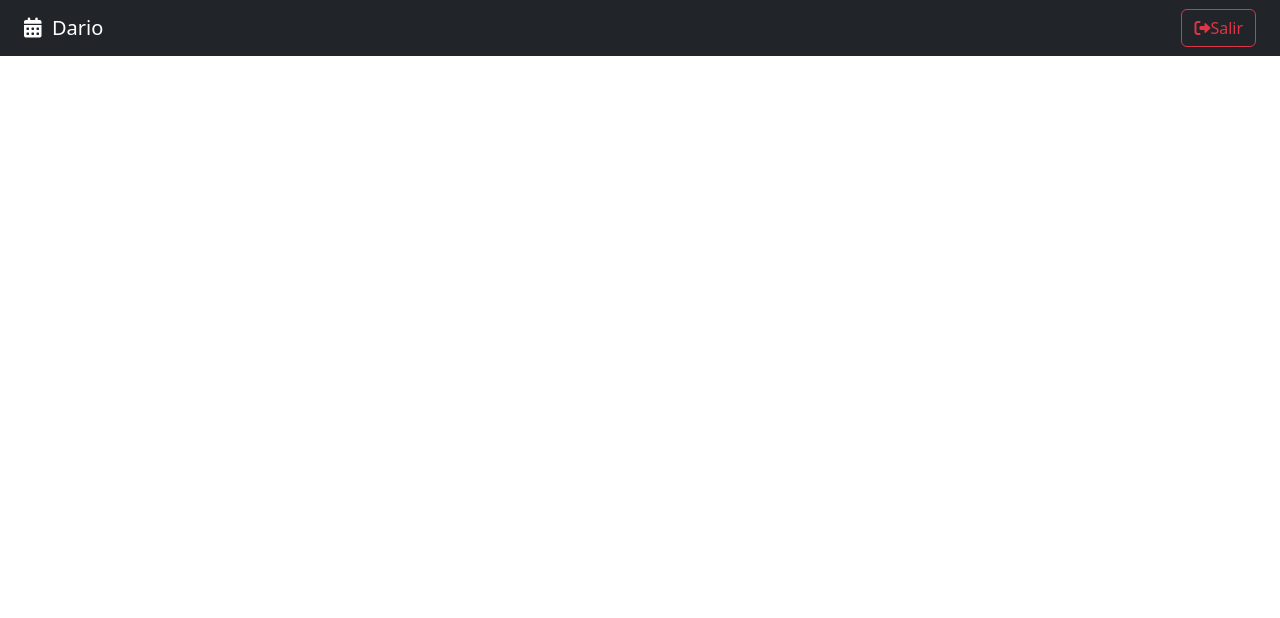
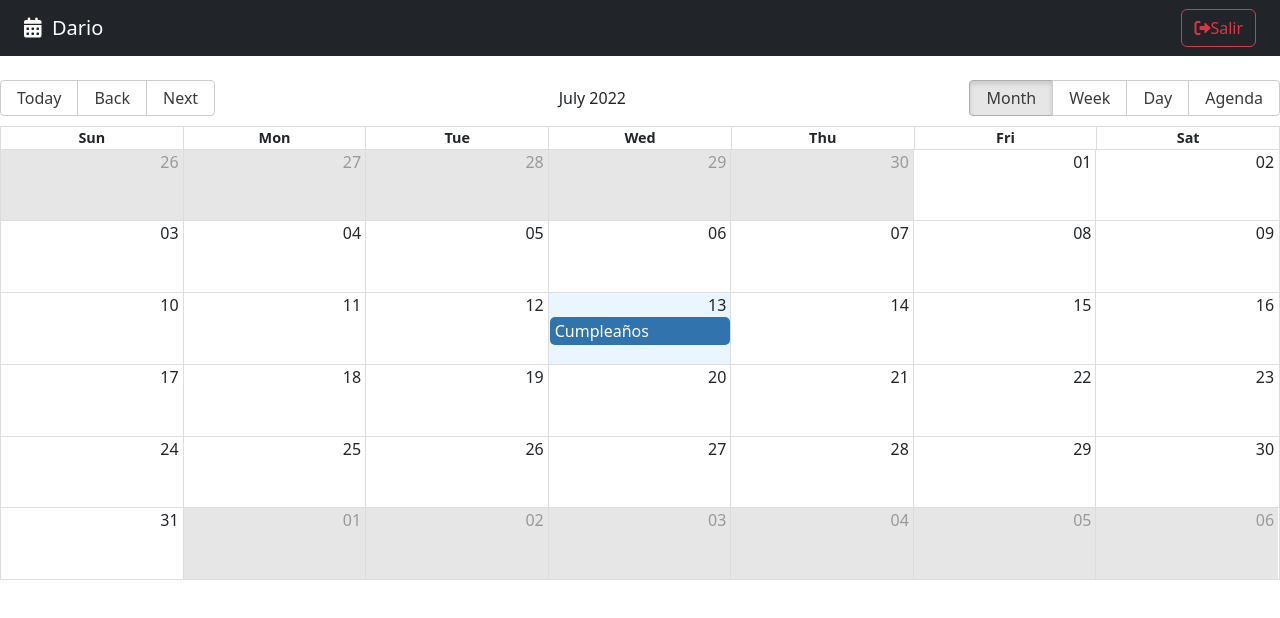
Before and after one commit to RunyShark/Calendar, a React (Vite) app: page / in a window 1280 px wide. Shown: the top 618 px of the page. Built offline with nearby package versions, Linux system fonts and the light colour scheme.

Commit message:
Calendar

```diff
--- a/src/calenadar/pages/CalendarPages.jsx
+++ b/src/calenadar/pages/CalendarPages.jsx
@@ -1,15 +1,44 @@
 import { Calendar, dateFnsLocalizer } from "react-big-calendar";
-import format from "date-fns/format";
-import parse from "date-fns/parse";
-import startOfWeek from "date-fns/startOfWeek";
-import getDay from "date-fns/getDay";
 import enUS from "date-fns/locale/en-US";
+import "react-big-calendar/lib/css/react-big-calendar.css";
+import { addHours, format, parse, startOfWeek, getDay } from "date-fns";
 import { Navbar } from "../../index";
+const locales = {
+  "en-US": enUS,
+};
+const localizer = dateFnsLocalizer({
+  format,
+  parse,
+  startOfWeek,
+  getDay,
+  locales,
+});
+
+const events = [
+  {
+    title: "Cumpleaños",
+    notes: "Pastel",
+    start: new Date(),
+    end: addHours(new Date(), 2),
+    bgColor: "#fafafa",
+    user: {
+      _id: "123",
+      name: "Dario",
+    },
+  },
+];
 
 export const CalendarPages = () => {
   return (
     <>
       <Navbar />
+      <Calendar
+        localizer={localizer}
+        events={events}
+        startAccessor="start"
+        endAccessor="end"
+        style={{ height: 500 }}
+      />
     </>
   );
 };
```
